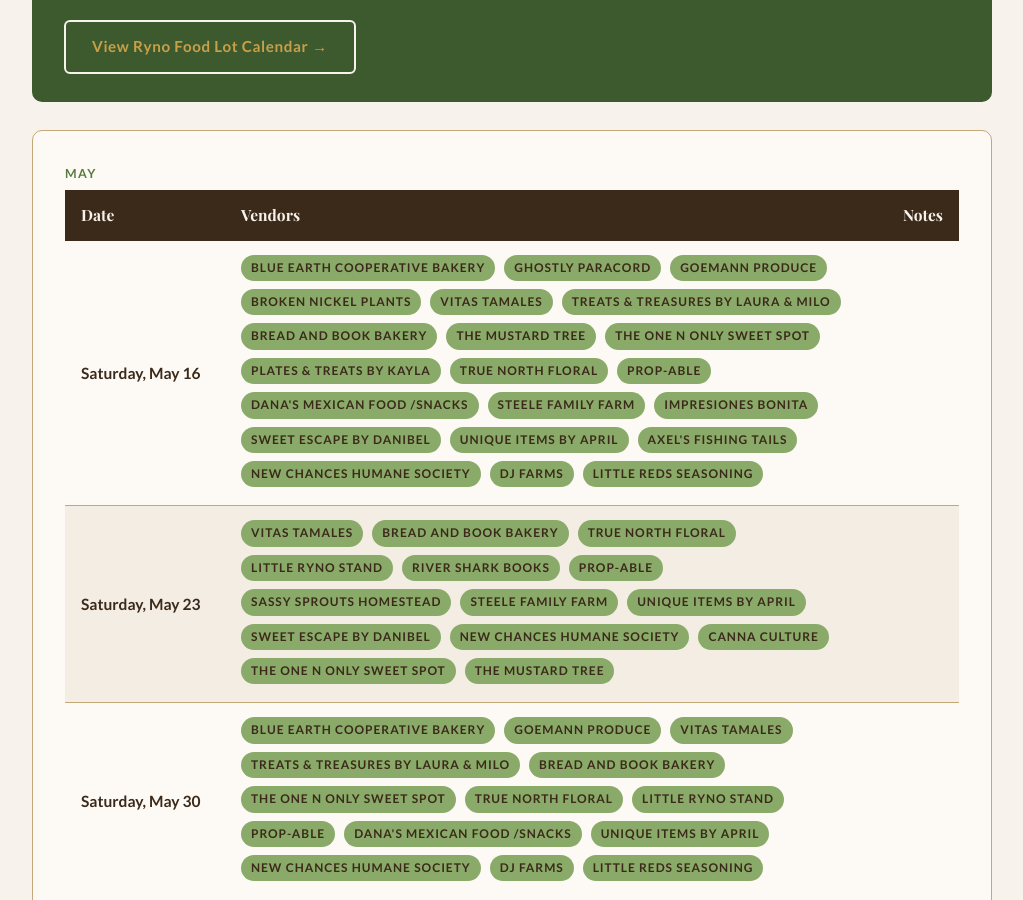
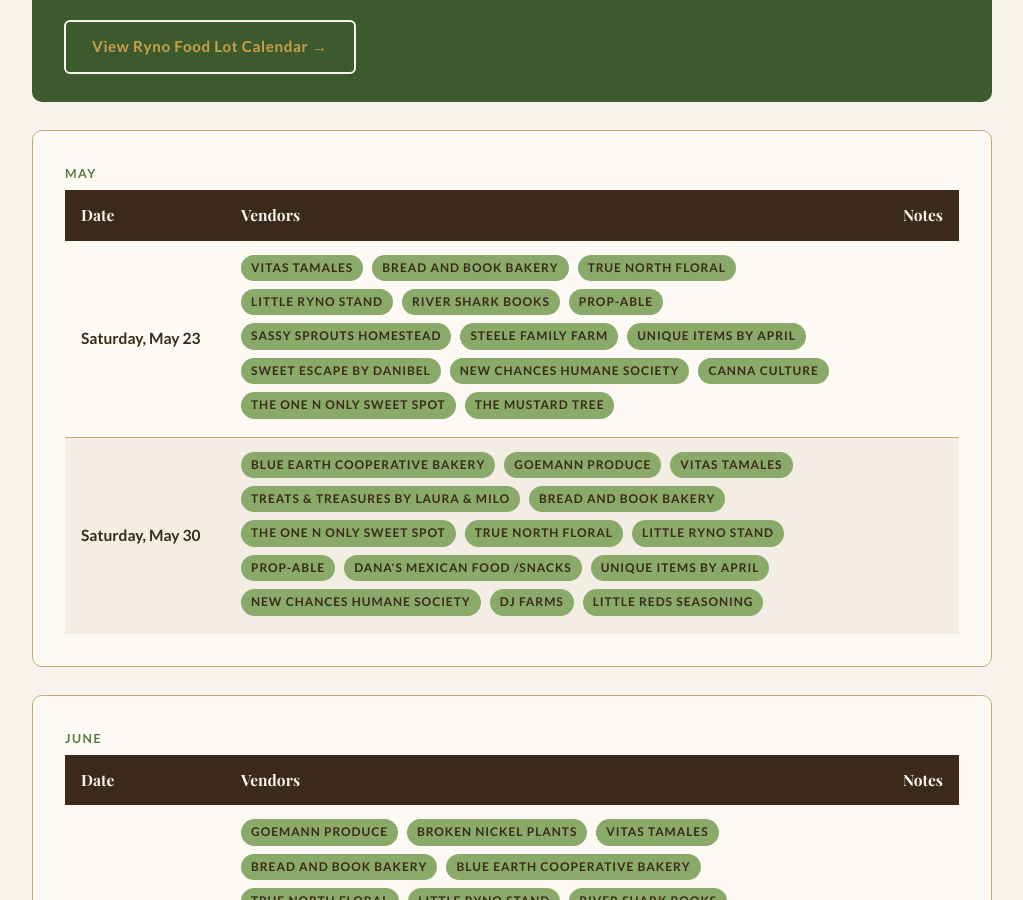
Before and after one commit to blueearthcommunitymarket/blueearthcommunitymarket.github.io, a Jekyll site: the page built from calendar/index.html, in a window 1280 px wide and 900 px high, scrolled down 410 px. Shown: the whole window, without its empty margins (128-1151 px from the left). Built offline with Jekyll 4.4.1, drawn with Linux system fonts in a browser that asks for light colours; some web fonts are replaced.

Commit message:
Remove past May 16 market from calendar

```diff
--- a/calendar/index.html
+++ b/calendar/index.html
@@ -27,33 +27,6 @@ description: 2026 Blue Earth Community Market season schedule. Saturdays 10am-1p
                 </tr>
             </thead>
             <tbody>
-                <tr>
-                    <td class="market-date">Saturday, May 16</td>
-                    <td>
-                        <span class="tag">Blue Earth Cooperative Bakery</span>
-                        <span class="tag">Ghostly Paracord</span>
-                        <span class="tag">Goemann Produce</span>
-                        <span class="tag">Broken Nickel Plants</span>
-                        <span class="tag">Vitas Tamales</span>
-                        <span class="tag">Treats &amp; Treasures By Laura &amp; Milo</span>
-                        <span class="tag">Bread and Book Bakery</span>
-                        <span class="tag">The Mustard Tree</span>
-                        <span class="tag">The One N Only Sweet Spot</span>
-                        <span class="tag">Plates &amp; Treats by Kayla</span>
-                        <span class="tag">True North Floral</span>
-                        <span class="tag">Prop-Able</span>
-                        <span class="tag">Dana's Mexican Food /Snacks</span>
-                        <span class="tag">Steele Family Farm</span>
-                        <span class="tag">Impresiones Bonita</span>
-                        <span class="tag">Sweet Escape by Danibel</span>
-                        <span class="tag">Unique Items by April</span>
-                        <span class="tag">Axel's Fishing Tails</span>
-                        <span class="tag">New Chances Humane Society</span>
-                        <span class="tag">DJ Farms</span>
-                        <span class="tag">Little Reds Seasoning</span>
-                    </td>
-                    <td></td>
-                </tr>
                 <tr>
                     <td class="market-date">Saturday, May 23</td>
                     <td>
```
